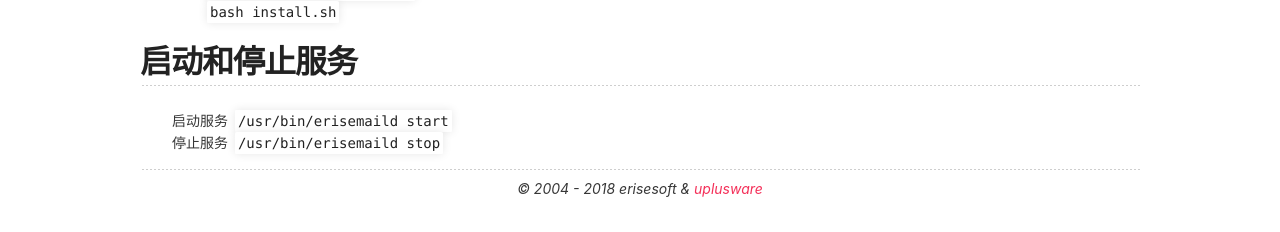
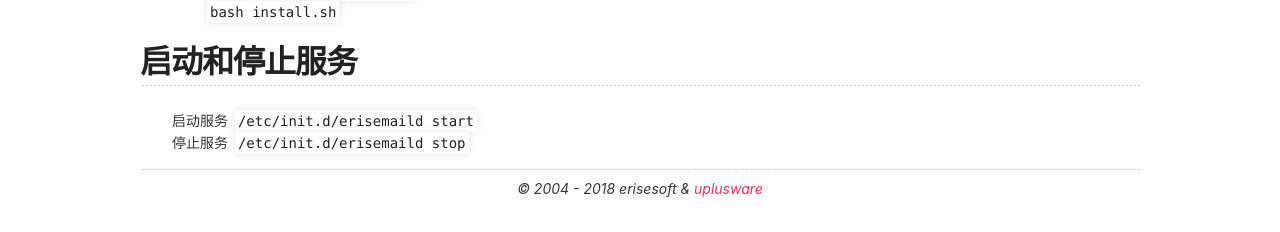
Before and after one commit to erisesoft/erisesoft.github.io, a Jekyll site: the page built from _posts/2018-5-9-安装包下载.md, in a window 1280 px wide. Shown: the part 702-934 px from the top of the page. Built offline with Jekyll 4.4.1, drawn with Linux system fonts in a browser that asks for light colours.

Commit message:
Update 2018-5-9-安装包下载.md

```diff
--- a/_posts/2018-5-9-安装包下载.md
+++ b/_posts/2018-5-9-安装包下载.md
@@ -29,5 +29,5 @@ title: 安装包下载
   * `bash install.sh`
 
 ## 启动和停止服务
-* 启动服务 `/usr/bin/erisemaild start`
-* 停止服务 `/usr/bin/erisemaild stop`
+* 启动服务 `/etc/init.d/erisemaild start`
+* 停止服务 `/etc/init.d/erisemaild stop`
```
